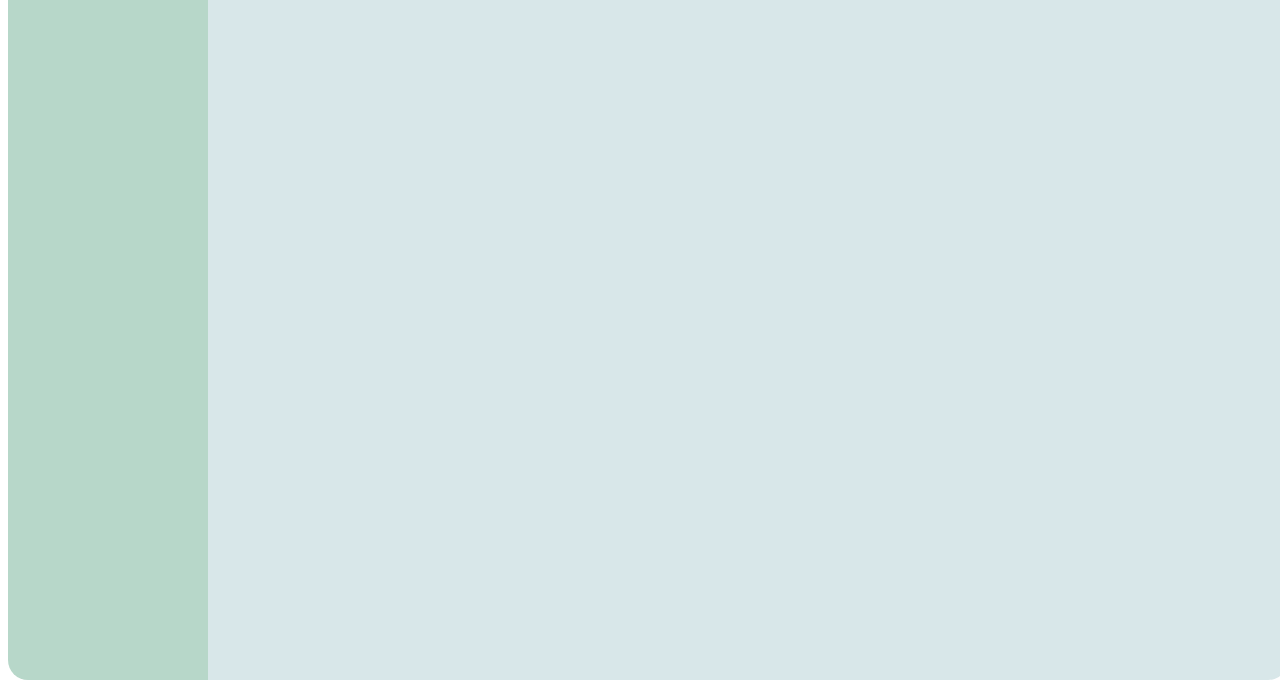
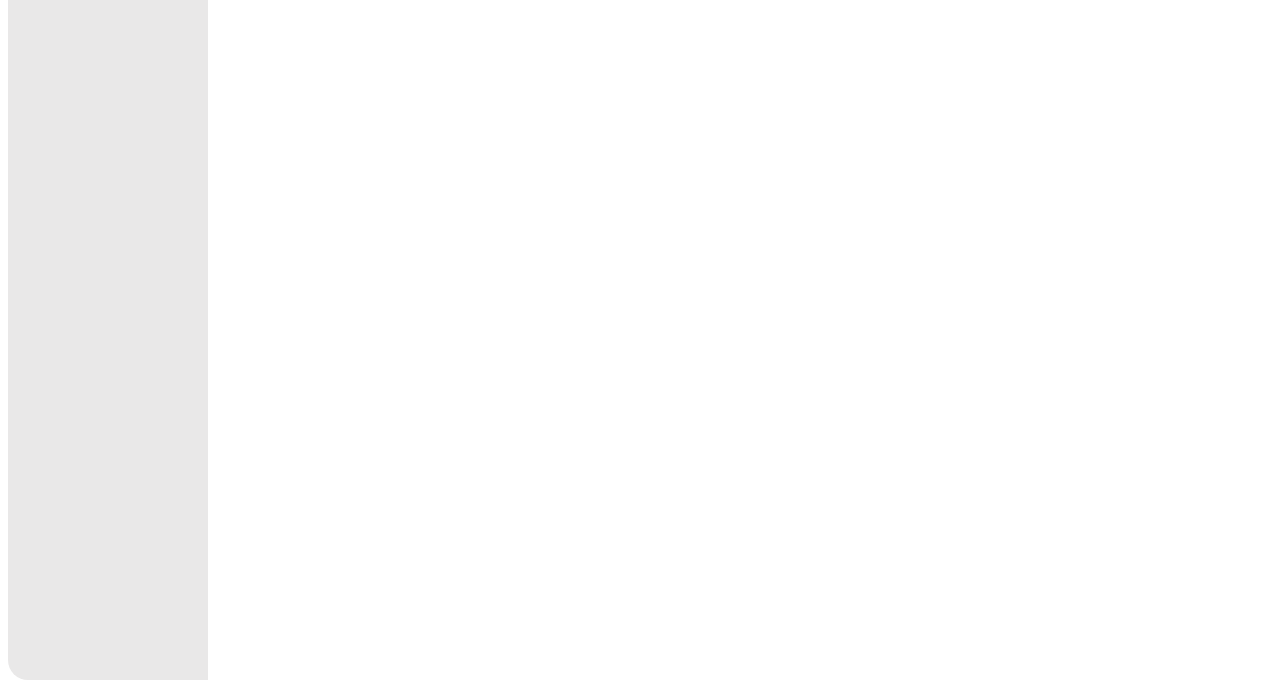
Before and after one commit to Jaizzer/todo-list, a website built with webpack: page src/index-template.html in a window 1280 px wide. Shown: the part 128-816 px from the top of the page. Built offline with nearby package versions, Linux system fonts and the light colour scheme.

Commit message:
feat: Change colors

```diff
--- a/src/style.css
+++ b/src/style.css
@@ -33,7 +33,7 @@ body {
 }
 
 .dashboard {
-    background-color: var(--primary);
+    background-color: rgb(233, 232, 232);
     padding: 20px;
 
     display: grid;
@@ -49,7 +49,6 @@ body {
 .project-card {
     padding: 5px;
 
-    border: 1px solid var(--accent);
     border-radius: 6px;
 
     display: grid;
@@ -71,7 +70,7 @@ body {
 }
 
 .to-do-window {
-    background-color: var(--secondary);
+    background-color: white;
     padding: 20px;
 
     display: grid;
```
